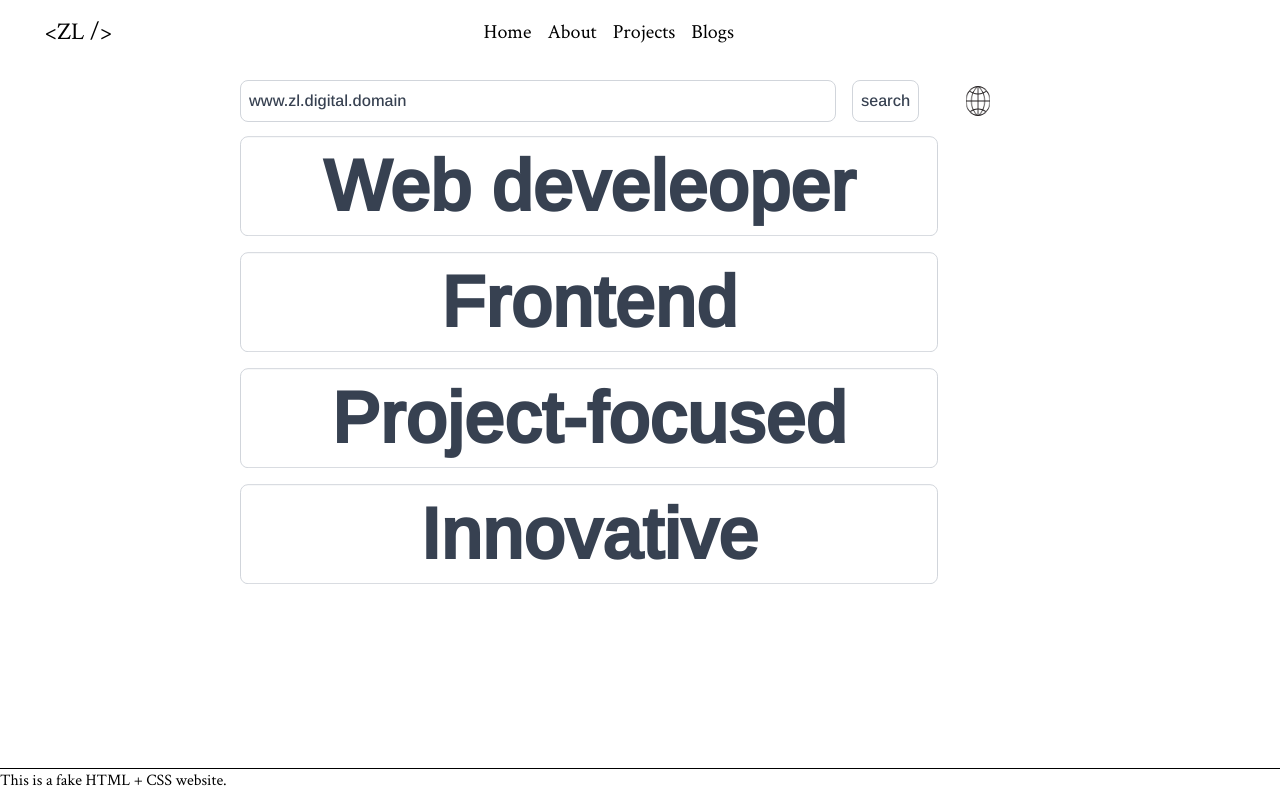
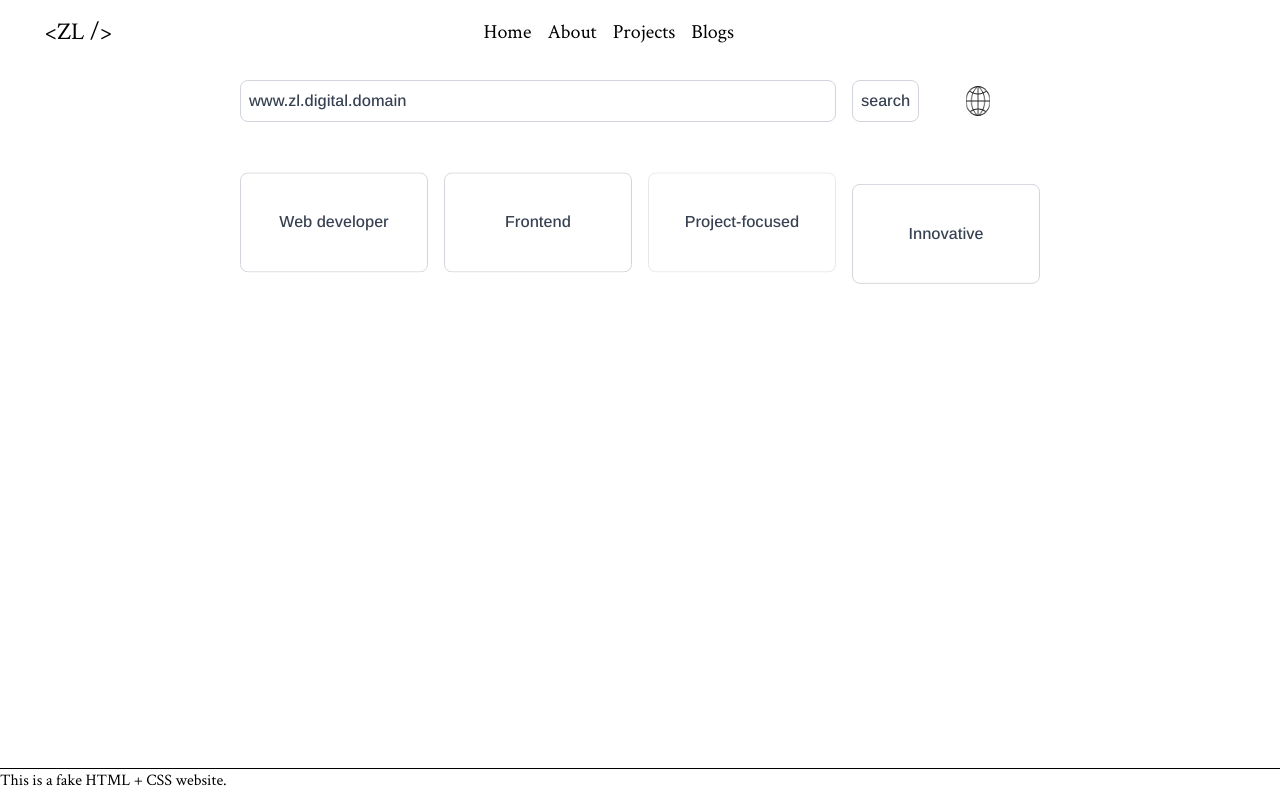
Before and after one commit to zlrkw11/zl-v2, a Next.js app: page / in a window 1280 px wide. Built offline with nearby package versions, Linux system fonts and the light colour scheme.

Commit message:
flex arr

```diff
--- a/app/page.tsx
+++ b/app/page.tsx
@@ -62,30 +62,28 @@ export default function Home() {
             />
           </Link>
         </div>{" "}
-        <div className="col-span-7 gap-4 flex flex-col text-7xl font-bold">
-          {" "}
+        <div className="col-span-8 mb-8"></div>
         <div
-            className={`${styles["move-up-down"]} col-span-4 w-200px justify-center h-[100px] flex items-center border border-gray-300 rounded-lg`}
+          className={`${styles["move-up-down2"]} col-span-2 w-200px justify-center h-[100px] flex items-center border border-gray-300 rounded-lg`}
         >
-            <p>Web develeoper</p>
+          <p>Web developer</p>
         </div>
         <div
-            className={`${styles["move-up-down"]} w-200px h-[100px] justify-center flex items-center border border-gray-300 rounded-lg`}
+          className={`${styles["move-up-down2"]} col-span-2 w-200px justify-center h-[100px] flex items-center border border-gray-300 rounded-lg`}
         >
           <p>Frontend</p>
         </div>
         <div
-            className={`${styles["move-up-down"]} w-200px h-[100px] justify-center flex items-center border border-gray-300 rounded-lg`}
+          className={`${styles["move-up-down2"]} col-span-2 w-200px h-[100px] justify-center flex items-center border border-gray-200 rounded-lg`}
         >
           <p>Project-focused</p>
         </div>
         <div
-            className={`${styles["move-up-down"]} w-200px h-[100px] justify-center flex items-center border border-gray-300 rounded-lg`}
+          className={`${styles["move-up-down"]} col-span-2 w-200px h-[100px] justify-center flex items-center border border-gray-300 rounded-lg`}
         >
           <p>Innovative</p>
         </div>
       </div>
     </div>
-    </div>
   );
 }
--- a/app/styles/Home.module.css
+++ b/app/styles/Home.module.css
@@ -15,7 +15,9 @@
 .move-up-down {
   animation: moveUpDown 6s ease-in-out infinite;
 }
-
+.move-up-down2 {
+  animation: moveUpDown 7s ease-in-out infinite;
+}
 @keyframes moveUpDown {
   0% {
     transform: translateY(0);
@@ -29,3 +31,17 @@
     transform: translateY(0);
   }
 }
+
+@keyframes moveUpDown {
+  0% {
+    transform: translateY(0);
+  }
+
+  50% {
+    transform: translateY(-35px);
+  }
+
+  100% {
+    transform: translateY(0);
+  }
+}
```
Lines whose indentation alone changed are shown as unchanged.
